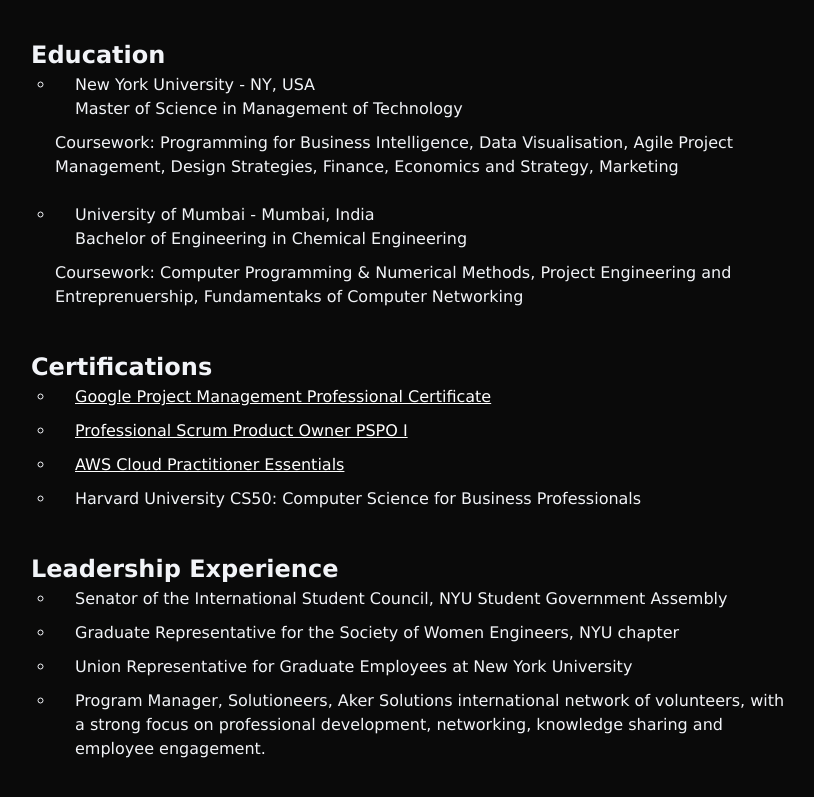
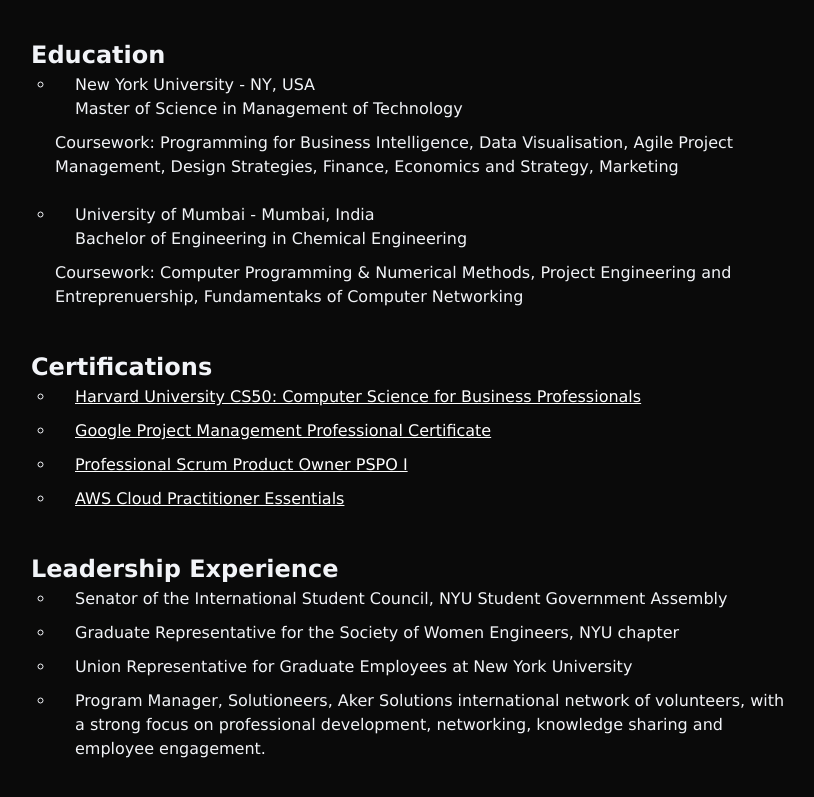
Before and after one commit to ialv44/IA_Website, a plain HTML site: page index.html in a window 1280 px wide. Shown: the part 2108-2905 px from the top of the page, without its empty margins (229-1043 px from the left). Drawn offline with Linux system fonts and the light colour scheme.

Commit message:
Update index.html

```diff
--- a/index.html
+++ b/index.html
@@ -128,10 +128,11 @@
         <section id="certifications">
             <h2>Certifications</h2>
             <ul>
+                <li><a href="https://drive.google.com/drive/folders/1MxYCdgGr1LWbU8UpJmZw8F-zSq3dmM_3">Harvard University CS50: Computer Science for Business Professionals</a></li>
                 <li><a href="https://www.credly.com/badges/0e8403b3-43a9-444a-8eb5-bdc6df8c18e1?source=linked_in_profile" target="_blank">Google Project Management Professional Certificate</a></li>
                 <li><a href="https://www.credly.com/badges/83b34d29-0891-4c48-bb7c-e25697a0d8ef/linked_in_profile" target="_blank">Professional Scrum Product Owner PSPO I</a></li>
                 <li><a href="https://drive.google.com/file/d/1XBtOFMGEjbzwWcNtZ_SZRUWD3y3vnJxD/view" target="_blank">AWS Cloud Practitioner Essentials</a></li>
-                <li>Harvard University CS50: Computer Science for Business Professionals</li>
+
             </ul>
         </section>
 
```
